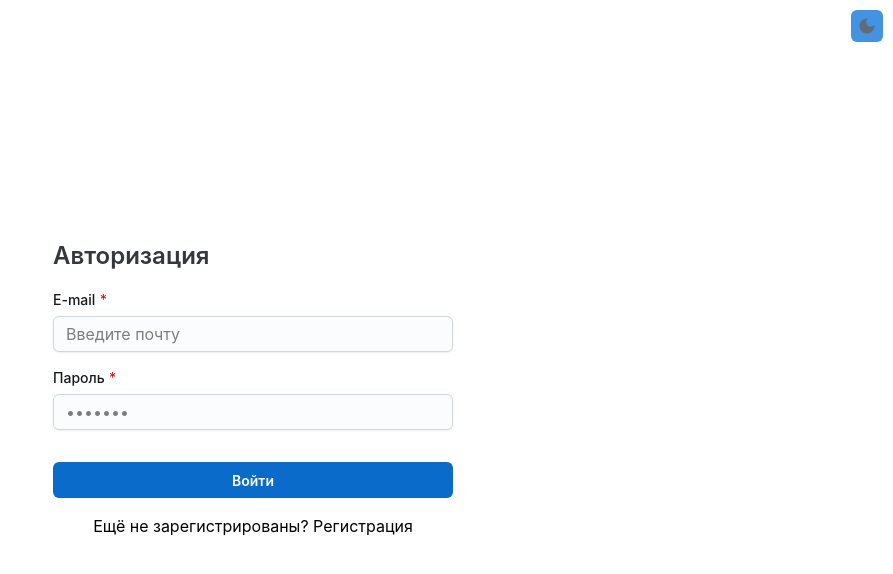
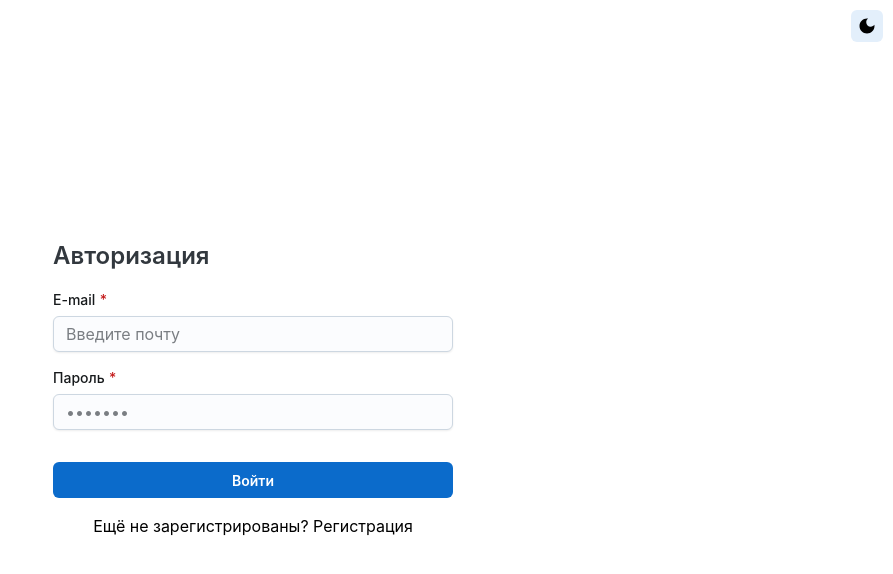
Before and after one commit to qann1st/webgram, a React (Create React App) app in the folder frontend/: page /sign-in in a window 1280 px wide. Shown: the top 574 px of the page, without its empty margins (387-1280 px from the left). Built offline with nearby package versions, Linux system fonts and the light colour scheme; no server answers.

Commit message:
feat: edit layout

```diff
--- a/frontend/src/components/Chat.tsx
+++ b/frontend/src/components/Chat.tsx
@@ -8,6 +8,7 @@ import Message from './Message';
 import { getRoomMessages } from '../utils/Api';
 import Loader from './Loader';
 import { ArrowBack } from '@mui/icons-material';
+import { useColorScheme } from '@mui/joy/styles';
 
 interface IChatProps {
   messages: IMessage[];
@@ -17,6 +18,7 @@ interface IChatProps {
 
 const Chat: FC<IChatProps> = ({ messages, setMessages, setIsDialogsOpened }) => {
   const params = useParams();
+  const { mode } = useColorScheme();
   const [isLoading, setIsLoading] = useState(true);
 
   useEffect(() => {
@@ -61,10 +63,10 @@ const Chat: FC<IChatProps> = ({ messages, setMessages, setIsDialogsOpened }) =>
           zIndex: 10,
           left: '10px',
           top: '10px',
-          backgroundColor: (theme) => theme.palette.primary[400],
+          backgroundColor: (theme) => theme.palette.primary[100],
         }}
         color="neutral">
-        <ArrowBack></ArrowBack>
+        <ArrowBack sx={{ color: 'black' }}></ArrowBack>
       </IconButton>
       {messages.length === 0 ? (
         <Box
--- a/frontend/src/components/ColorSchemeToggle.tsx
+++ b/frontend/src/components/ColorSchemeToggle.tsx
@@ -26,7 +26,7 @@ const ColorSchemeToggle: FC<IconButtonProps> = ({ onClick, sx, ...props }) => {
         zIndex: 10,
         right: '10px',
         top: '10px',
-        backgroundColor: (theme) => theme.palette.primary[400],
+        backgroundColor: (theme) => theme.palette.primary[100],
       }}
       color="neutral"
       {...props}
@@ -38,7 +38,11 @@ const ColorSchemeToggle: FC<IconButtonProps> = ({ onClick, sx, ...props }) => {
         }
         onClick?.(e);
       }}>
-      {mode === 'light' ? <DarkMode /> : <LightMode />}
+      {mode === 'light' ? (
+        <DarkMode sx={{ color: 'black' }} />
+      ) : (
+        <LightMode sx={{ color: 'black' }} />
+      )}
     </IconButton>
   );
 };
```
